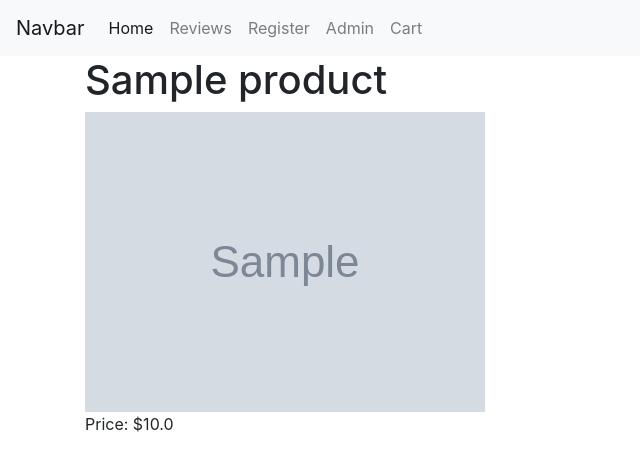
After one commit to davidverboom/nomino, a Flask app: page /product/1 in a window 1280 px wide. The commit adds this page. Shown: the top 471 px of the page, without its empty margins (0-640 px from the left). Run offline with Flask 3, Linux system fonts and the light colour scheme; tables that the repository leaves empty hold one stand-in row (values such as "Sample post"); grey boxes marked "Sample" are stand-in pictures; some libraries are stand-ins or nearby versions.

Commit message:
cart & check-out with payment api implemented

```diff
--- a/myproject/app.py
+++ b/myproject/app.py
@@ -11,6 +11,7 @@ from flask_sqlalchemy import SQLAlchemy
 from sqlalchemy.sql import func
 from models import db, Accounts, Review, Product
 from classes import AddProductForm
+import stripe
 
 
 app = Flask(__name__)
@@ -18,7 +19,7 @@ app = Flask(__name__)
   # Tell Flask what SQLAlchemy databas to use.
 app.config["SQLALCHEMY_DATABASE_URI"] = os.getenv("DATABASE_URL")
 app.config["SQLALCHEMY_TRACK_MODIFICATIONS"] = False
-app.config['UPLOAD_FOLDER'] = 'uploads'  # Folder to store uploaded files
+app.config['UPLOAD_FOLDER'] = os.path.join('static', 'uploads')
 
   # Link the Flask app with the database (no Flask app is actually being run yet).
 db.init_app(app)
@@ -26,6 +27,9 @@ db.init_app(app)
 app.config["SESSION_PERMANENT"] = False
 app.config["SESSION_TYPE"] = "filesystem"
 app.config['SECRET_KEY'] = '4d40fd7fcac258f0aa974b12a1422f10'
+
+#set stripe API
+stripe.api_key = 'sk_test_51OmEnSFkF5U5bz8e2ODfcCQB0f6a02FAqQ5LofHcsCJ2KOT0am1NSUHLZjkZ5wHviSHwkqLWLJ0xtVl93EEMMNLy00jMmghGG2'
 
 Session(app)
 
@@ -184,3 +188,97 @@ def admin_panel():
 def homepage():
     products = Product.query.all()
     return render_template("homepage.html", products=products)
+
+@app.route("/product/<int:id>")
+def product_details(id):
+    product = Product.query.get_or_404(id)
+    return render_template("product.html", product=product)
+
+@app.route("/checkout/<int:product_id>", methods=["POST"])
+def create_checkout_session(product_id):
+    product = Product.query.get_or_404(product_id)
+    session_id = stripe.checkout.Session.create(
+        payment_method_types=["card"],
+        line_items=[
+            {
+                "price_data": {
+                    "currency": "usd",
+                    "product_data": {
+                        "name": product.name,
+                    },
+                    "unit_amount": int(product.price * 100),  # Stripe expects amount in cents
+                },
+                "quantity": 1,
+            },
+        ],
+        mode="payment",
+        success_url=url_for("payment_success", _external=True),
+        cancel_url=url_for("payment_cancelled", _external=True),
+    ).id
+    return redirect(url_for("checkout", session_id=session_id))
+
+@app.route("/checkout")
+def checkout():
+    session_id = request.args.get("session_id")
+    if session_id:
+        return render_template("checkout.html", session_id=session_id)
+    else:
+        return "Invalid session ID"
+
+@app.route("/payment/success")
+def payment_success():
+    # Handle successful payment
+    return "Payment successful!"
+
+@app.route("/payment/cancelled")
+def payment_cancelled():
+    # Handle cancelled payment
+    return "Payment cancelled."
+
+
+@app.route("/add_to_cart/<int:product_id>", methods=["POST"])
+def add_to_cart(product_id):
+    if "user_id" not in session:
+        flash("Please log in to add items to your cart.", "warning")
+        return redirect("/login")
+
+    user_id = session["user_id"]
+    product = Product.query.get_or_404(product_id)
+
+    # Check if the item is already in the cart
+    cart_item = Cart.query.filter_by(user_id=user_id, product_id=product_id).first()
+    if cart_item:
+        cart_item.quantity += 1
+    else:
+        cart_item = Cart(user_id=user_id, product_id=product_id)
+        db.session.add(cart_item)
+
+    db.session.commit()
+
+    flash(f"{product.name} added to cart.", "success")
+    return redirect("/homepage")
+
+@app.route("/remove_from_cart/<int:item_id>", methods=["POST"])
+def remove_from_cart(item_id):
+    if "user_id" not in session:
+        flash("Please log in to access your cart.", "warning")
+        return redirect("/login")
+
+    cart_item = Cart.query.get_or_404(item_id)
+    db.session.delete(cart_item)
+    db.session.commit()
+
+    flash("Item removed from cart.", "success")
+    return redirect("/cart")
+
+@app.route("/cart")
+def view_cart():
+    if "user_id" not in session:
+        flash("Please log in to access your cart.", "warning")
+        return redirect("/login")
+
+    user_id = session["user_id"]
+    cart_items = Cart.query.filter_by(user_id=user_id).all()
+    total_price = sum(item.product.price * item.quantity for item in cart_items)
+
+    return render_template("cart.html", cart_items=cart_items, total_price=total_price)
--- a/myproject/templates/base.html
+++ b/myproject/templates/base.html
@@ -12,14 +12,11 @@
 	 </button>
          <div class="collapse navbar-collapse" id="navbarNav">
              <ul class="navbar-nav">
-	         <li class="nav-item active">
-                     <a class="nav-link" href="/login">Home <span class="sr-only">(current)</span></a>
+	    <li class="nav-item active">
+                <a class="nav-link" href="/homepage">Home <span class="sr-only">(current)</span></a>
 		</li>
 		<li class="nav-item">
-		    <a class="nav-link" href="#">Profiel</a>
-		</li>
-		<li class="nav-item">
-		    <a class="nav-link" href="#">Schulden</a>
+		    <a class="nav-link" href="/review">Reviews</a>
 		</li>
         <li class="nav-item">
 		    <a class="nav-link" href="/register">Register</a>
@@ -27,8 +24,8 @@
         <li class="nav-item">
 		    <a class="nav-link" href="/admin">Admin</a>
 		</li>
-		<li class="nav-item">
-		    <a class="nav-link disabled" href="#" tabindex="-1" aria-disabled="true">Disabled</a>
+        <li class="nav-item">
+		    <a class="nav-link" href="/cart">Cart</a>
 		</li>
 	    </ul>
         </div>
--- a/myproject/templates/homepage.html
+++ b/myproject/templates/homepage.html
@@ -8,7 +8,9 @@
     {% for product in products %}
     <div class="col-md-4">
         <div class="card mb-4">
-            <img class="card-img-top" src="{{ url_for('static', filename='uploads/' + product.image) }}" alt="{{ product.name }}">
+            <a href="{{ url_for('product_details', id=product.id) }}">
+                <img class="card-img-top" src="{{ url_for('static', filename='uploads/' + product.image) }}" alt="{{ product.name }}">
+            </a>
             <div class="card-body">
                 <h5 class="card-title">{{ product.name }}</h5>
                 <p class="card-text">Price: ${{ product.price }}</p>
--- /dev/null
+++ b/myproject/templates/product.html
@@ -0,0 +1,21 @@
+{% extends "base.html" %}
+
+{% block title %}Product Details - {{ product.name }}{% endblock %}
+
+{% block content %}
+<h1>{{ product.name }}</h1>
+<img src="{{ url_for('static', filename='uploads/' + product.image) }}" alt="{{ product.name }}">
+<p>Price: ${{ product.price }}</p>
+<form action="{{ url_for('create_checkout_session', product_id=product.id) }}" method="POST">
+    <script
+        src="https://checkout.stripe.com/checkout.js" class="stripe-button"
+        data-key="pk_test_51OmEnSFkF5U5bz8eaLrTYiXJyJfHc14tZnMqjrJ4LS3KdlP0GATUYjZQsvssDImYx7oFJZ8C5Ez62ljHHRItpUOF00x9NvhzC7"
+        data-amount="{{ product.price * 100 }}"
+        data-name="{{ product.name }}"
+        data-description="Purchase of {{ product.name }}"
+        data-image="{{ url_for('static', filename='your-product-image.png') }}"
+        data-currency="usd"
+        data-locale="auto"
+        data-zip-code="false">
+    </script>
+{% endblock %}
```
Also changed, not shown: myproject/models.py (+7 -0 lines), myproject/templates/cart.html (added, +40 -0 lines), myproject/templates/checkout.html (added, +59 -0 lines), myproject/static/uploads/2023-10-21.png (renamed from myproject/uploads/2023-10-21.png), myproject/static/uploads/Tattoo_draft.png (added), 4 other files.
